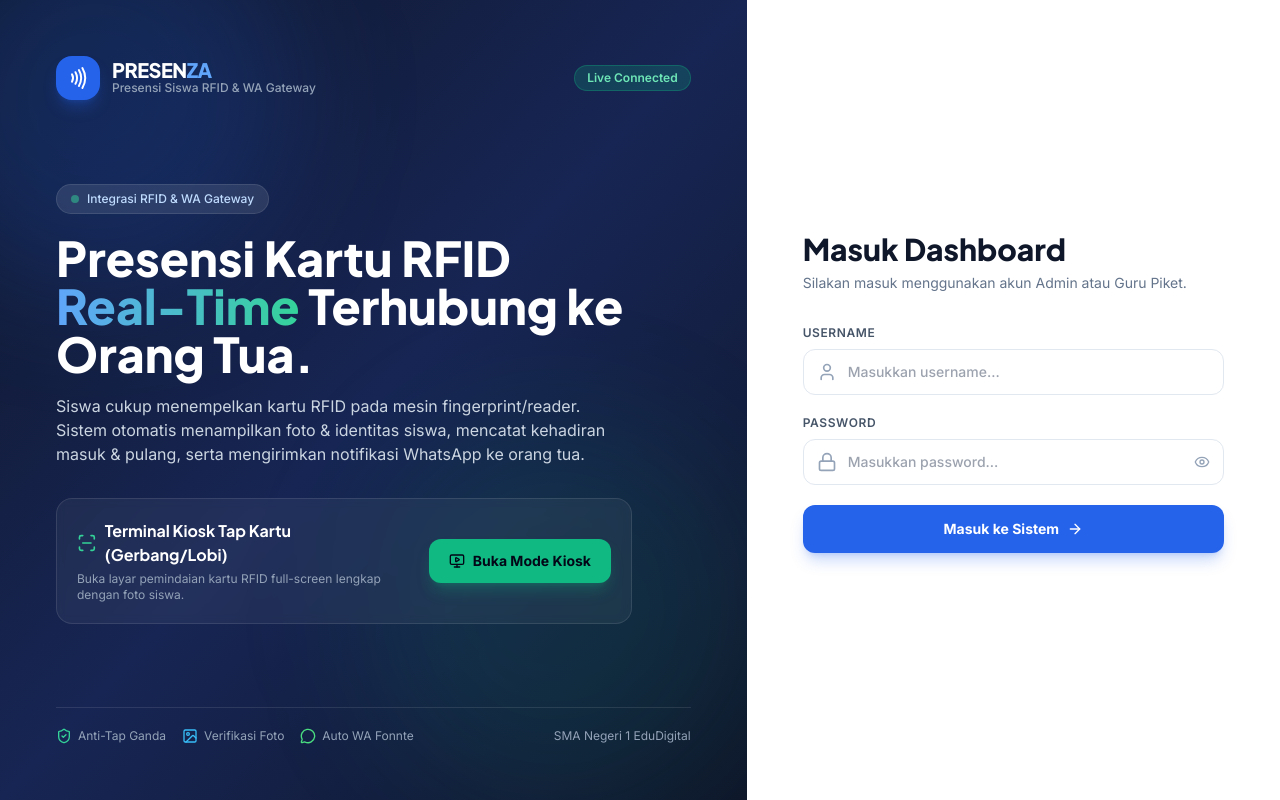
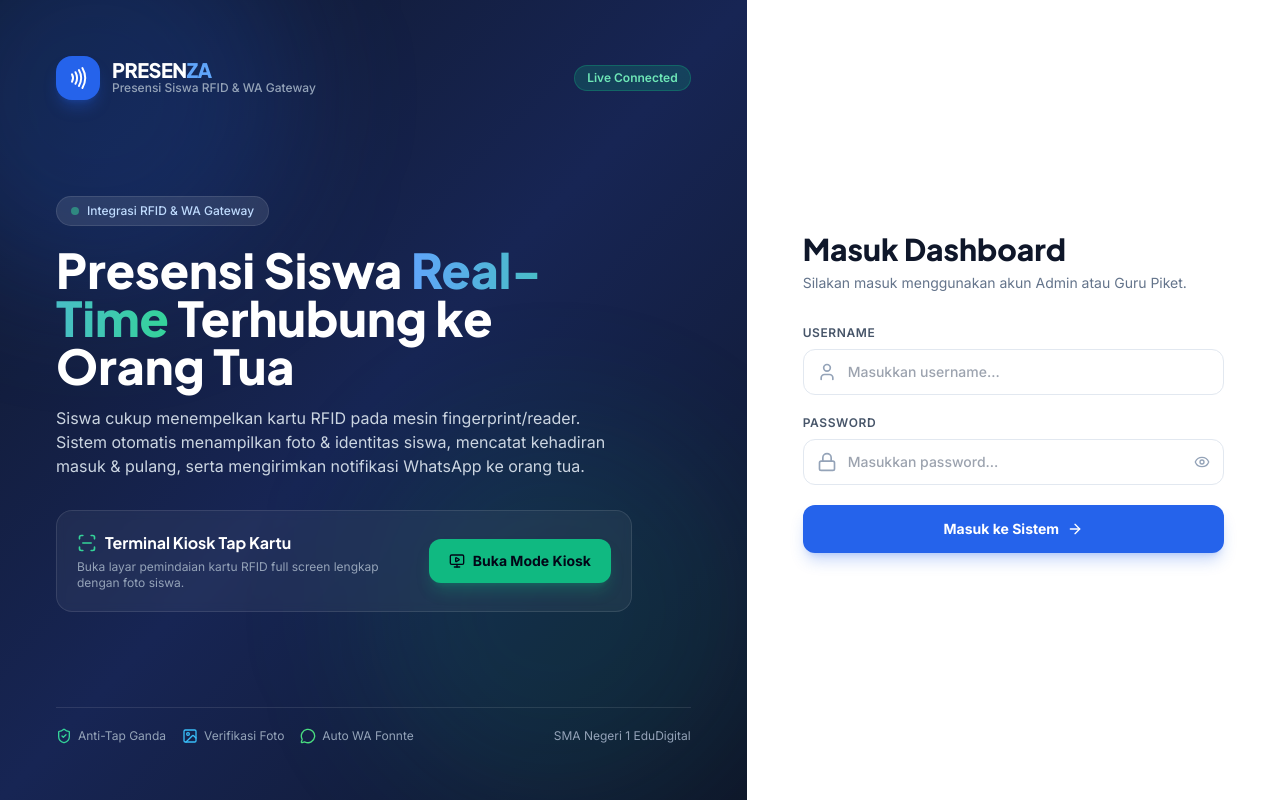
Before and after one commit to spenpatko/presenza, a plain HTML site: page index.html in a window 1280 px wide. Drawn offline with nearby package versions, Linux system fonts and the light colour scheme.

Commit message:
Update index.html

```diff
--- a/index.html
+++ b/index.html
@@ -152,7 +152,7 @@
             Integrasi RFID & WA Gateway
           </div>
           <h1 class="font-display font-extrabold text-3xl sm:text-4xl lg:text-5xl leading-tight mb-4">
-            Presensi Kartu RFID <span class="text-transparent bg-clip-text bg-gradient-to-r from-blue-400 to-emerald-400">Real-Time</span> Terhubung ke Orang Tua.
+            Presensi Siswa <span class="text-transparent bg-clip-text bg-gradient-to-r from-blue-400 to-emerald-400">Real-Time</span> Terhubung ke Orang Tua
           </h1>
           <p class="text-slate-300 text-sm sm:text-base leading-relaxed mb-8">
             Siswa cukup menempelkan kartu RFID pada mesin fingerprint/reader. Sistem otomatis menampilkan foto & identitas siswa, mencatat kehadiran masuk & pulang, serta mengirimkan notifikasi WhatsApp ke orang tua.
@@ -164,9 +164,9 @@
               <div>
                 <h3 class="font-display font-bold text-base text-white flex items-center gap-2">
                   <i data-lucide="scan-line" class="w-5 h-5 text-emerald-400"></i>
-                  Terminal Kiosk Tap Kartu (Gerbang/Lobi)
+                  Terminal Kiosk Tap Kartu
                 </h3>
-                <p class="text-xs text-slate-400 mt-1">Buka layar pemindaian kartu RFID full-screen lengkap dengan foto siswa.</p>
+                <p class="text-xs text-slate-400 mt-1">Buka layar pemindaian kartu RFID full screen lengkap dengan foto siswa.</p>
               </div>
               <button onclick="openKioskPrompt()" class="px-5 py-3 rounded-xl bg-emerald-500 hover:bg-emerald-400 text-slate-950 font-bold text-sm transition shadow-lg shadow-emerald-500/25 flex items-center justify-center gap-2 shrink-0 cursor-pointer">
                 <i data-lucide="monitor-play" class="w-4 h-4"></i>
```
